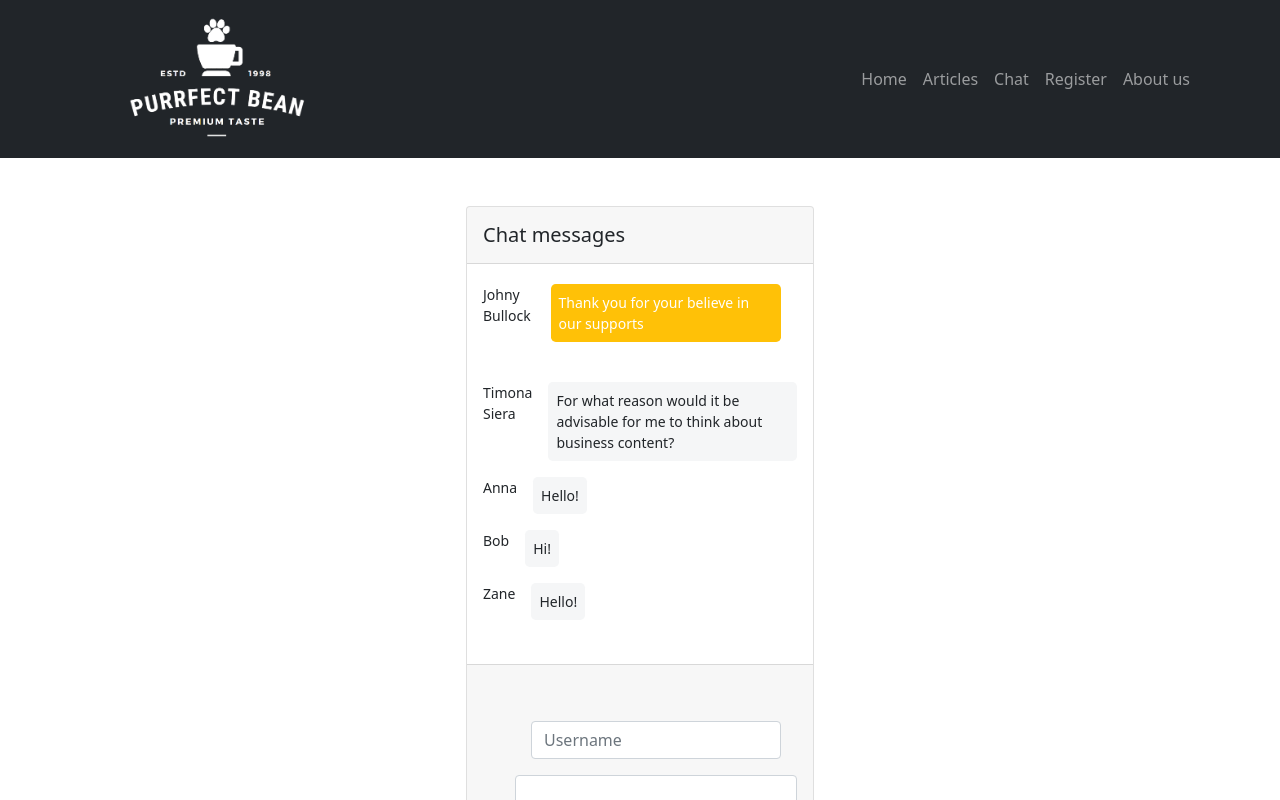
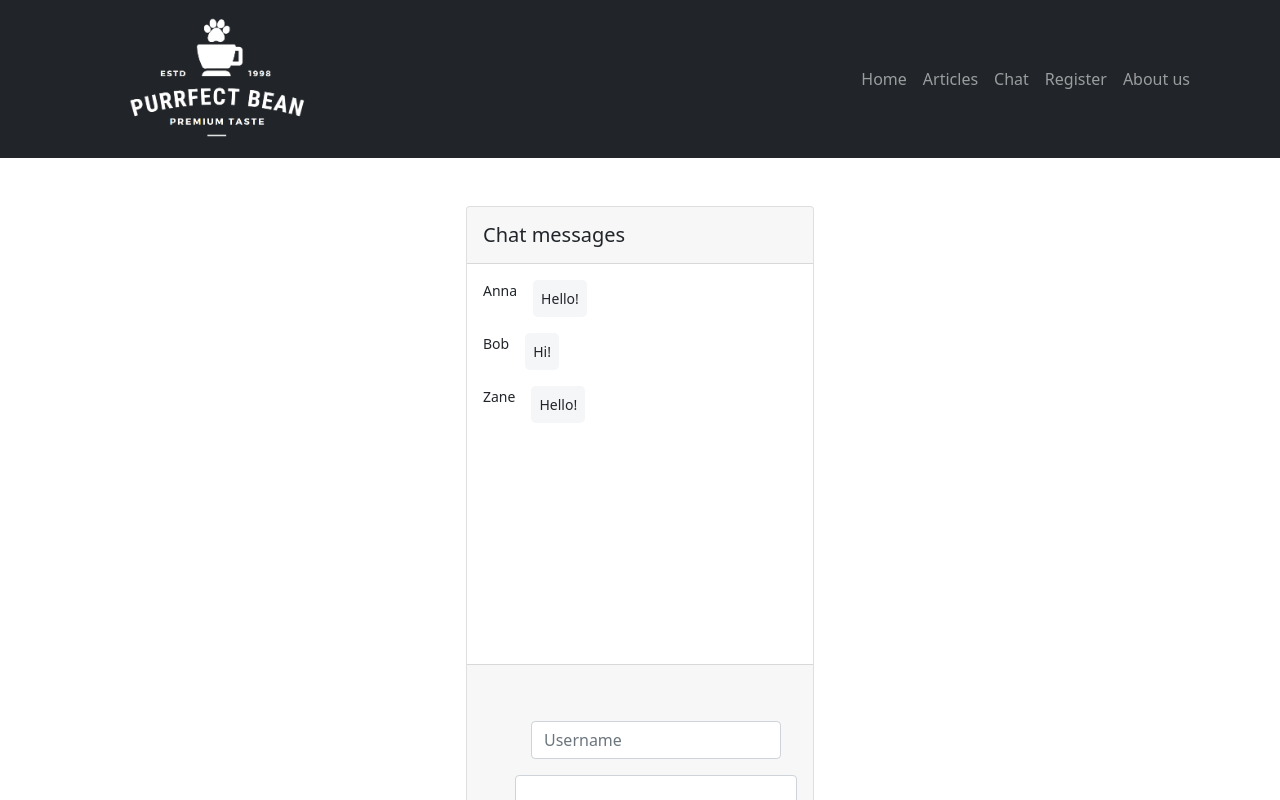
Before and after one commit to maijaviska/project-final, a React (Create React App) app: page /chat in a window 1280 px wide. Shown: the top 800 px of the page. Built offline with nearby package versions, Linux system fonts and the light colour scheme.

Commit message:
chat update

```diff
--- a/src/Pages/Chat.js
+++ b/src/Pages/Chat.js
@@ -15,21 +15,18 @@
     return (
         <div>
             <div className="container py-5">
-
                 <div className="row d-flex justify-content-center">
                     <div className="col-md-8 col-lg-6 col-xl-4">
-
                         <div className="card">
                             <div className="card-header d-flex justify-content-between align-items-center p-3"
                                 style={{ borderTop: "4px solid #ffa900;" }}>
                                 <h5 className="mb-0">Chat messages</h5>
                                 <div className="d-flex flex-row align-items-center">
                                     {/* <span className="badge bg-warning me-3">20</span> */}
-
                                 </div>
                             </div>
                             <div className="card-body" style={{ position: "relative", height: "400px" }}>
-                                <div className="d-flex flex-row justify-content-end mb-4 pt-1">
+                                {/* <div className="d-flex flex-row justify-content-end mb-4 pt-1">
                                     <div class="d-flex justify-content-between">
                                         <p class="small mb-1">Johny Bullock</p>
                                     </div>
@@ -45,32 +42,19 @@
                                         <p className="small p-2 ms-3 mb-3 rounded-3" style={{ backgroundColor: "#f5f6f7" }}>For what reason would it
                                             be advisable for me to think about business content?</p>
                                     </div>
-                                </div>
+                                </div> */}
                                 <Chatlist chats={chats}/>
-
                             </div>
 
                             <div className="card-footer text-muted justify-content-start align-items-center p-3">
                                 <ul className="mb-3">
                                     <CreateNewChat />
-                                    {/* <div className="input p-3">
-                                        <input type="text" className="form-control" placeholder="Username" />
-                                    </div>
-                                    <div className="form-outline form-white">
-                                        <textarea className="form-control" id="textAreaExample3" rows="4"></textarea>
-                                        <label className="form-label" for="textAreaExample3">Message</label>
-                                    </div>
-                                    <button type="button" className="btn btn-warning btn-lg btn-rounded float-end">Send</button> */}
                                 </ul>
-
                             </div>
                         </div>
-
                     </div>
                 </div>
-
             </div>
-
         </div>
     )
 }
```
